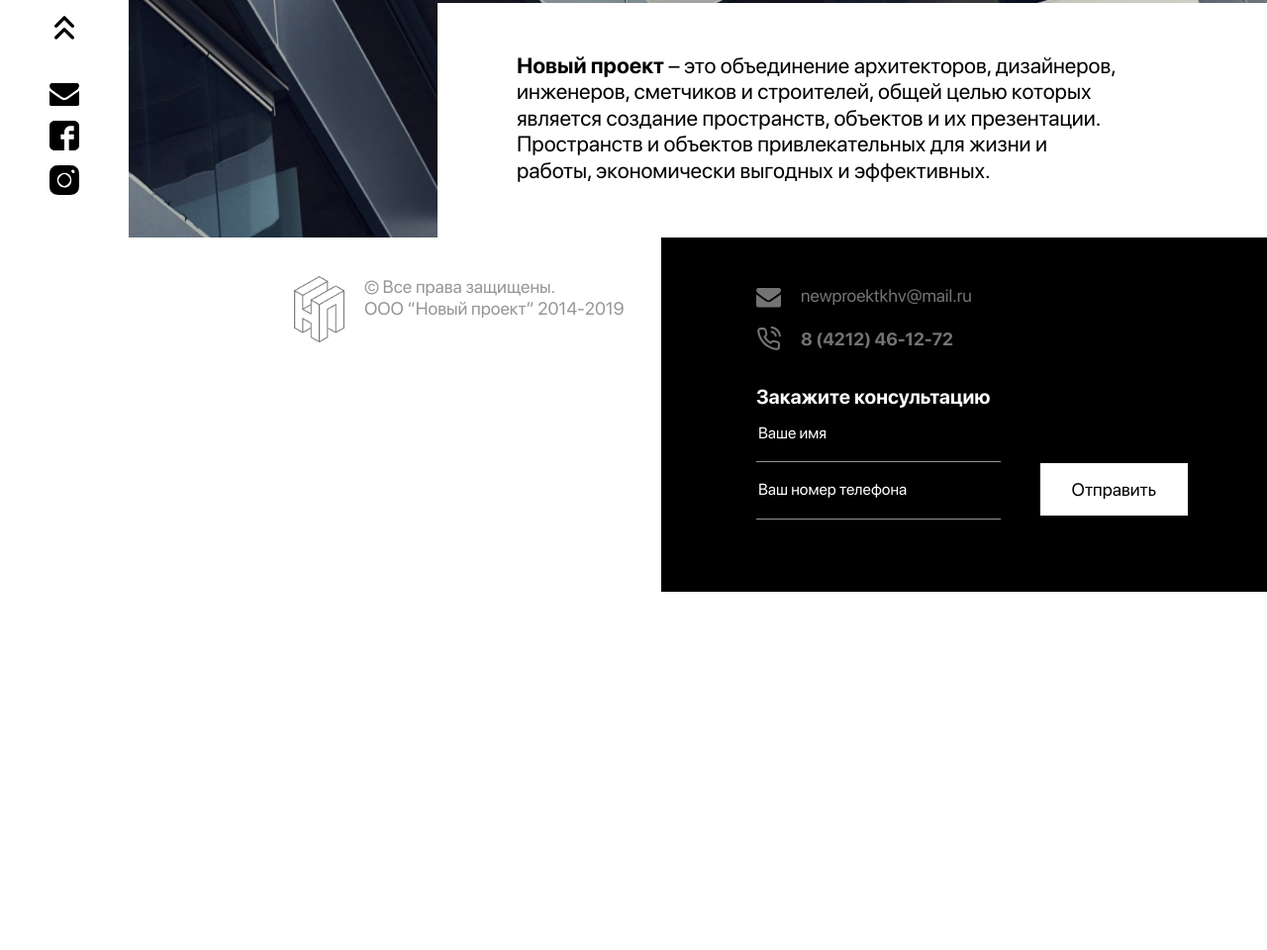
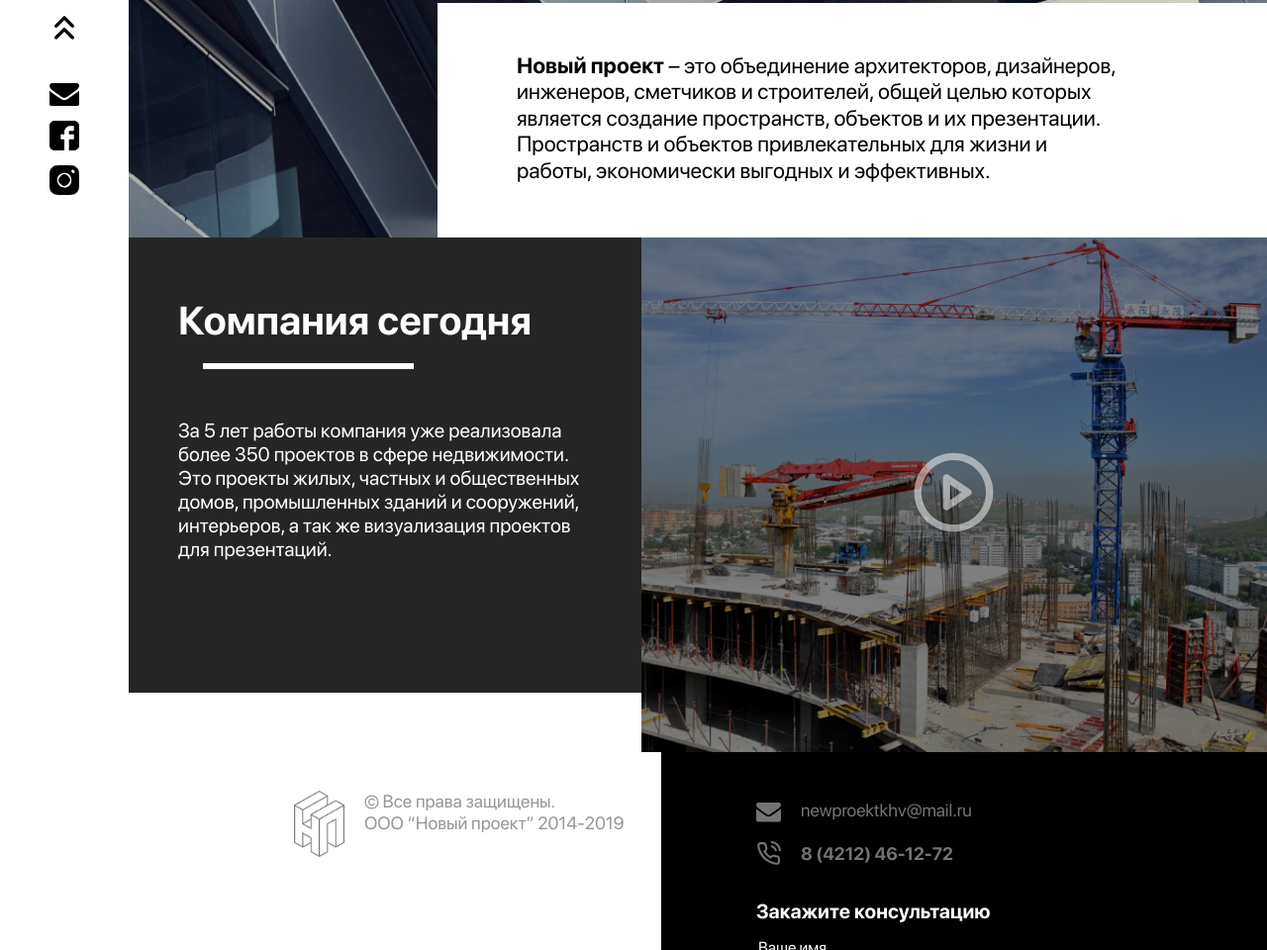
Before and after one commit to AlexKobiliansky/newproject, a website: page app/page-about.html in a window 1280 px wide. Shown: the part 548-1508 px from the top of the page at 99% size. Before the commit the page ends 1146 px from the top, so only its background shows below. Drawn offline with Linux system fonts and the light colour scheme; some packages are replaced by stand-ins of ours.

Commit message:
section today complete

```diff
--- a/app/page-about.html
+++ b/app/page-about.html
@@ -132,6 +132,22 @@
     </section>
     <!-- ======= SECTION ABOUT-INTRO END ======= -->
 
+    <!-- ======= SECTION TODAY START ======= -->
+    <section class="s-today">
+        <div class="today-content">
+            <h2 class="section-title">Компания сегодня</h2>
+            <div class="today-content-desc">
+                За 5 лет работы компания уже реализовала более 350 проектов в сфере недвижимости. Это проекты жилых, частных и общественных домов, промышленных зданий и сооружений, интерьеров, а так же визуализация проектов для презентаций.
+            </div>
+        </div>
+
+        <div class="today-videolink" style="background-image: url('img/today-video.jpg');">
+            <a href="#video-popup" class="btn-play" data-video="j4F3vwIkxTc"><img src="img/icons/video-btn.svg"
+                                                                                  alt="play video" class="svg"></a>
+        </div>
+    </section>
+    <!-- ======= SECTION TODAY END ======= -->
+
 
 
 
--- a/app/sass/base/_media.sass
+++ b/app/sass/base/_media.sass
@@ -4,11 +4,24 @@
 /*==========  Desktop First  ==========*/
 
 @media screen and (max-width: 1800px)
+
+  .today-content
+    padding-left: 50px
+    padding-right: 50px
+
   .container, .container.right
     margin-left: 260px
     max-width: calc(100% - 340px)
 
 @media screen and (max-width: 1700px)
+
+  .today-content
+    font-size: 20px
+    .section-title
+      font-size: 40px
+      margin-bottom: 75px
+      &:after
+        height: 6px
 
   .about-intro-title
     left: 32px
@@ -273,6 +286,11 @@
 
 @media screen and (max-width: 1500px)
 
+  .today-content
+    width: 45%
+  .today-videolink
+    width: 55%
+
   .about-intro-title
     left: 0
 
@@ -551,6 +569,10 @@
 // ≥1200px
 +media-breakpoint-down(lg)
 
+  .s-today
+    left: 0
+    width: 100%
+
   .s-about-intro
     left: 0
     width: 100%
@@ -746,8 +768,6 @@
     flex-wrap: wrap
     .half-part
       width: 100%
-
-
 
   .intro-slide-desc
     font-size: 20px
@@ -838,6 +858,16 @@
 
 // ≥992px
 +media-breakpoint-down(md)
+
+  .s-today
+    flex-direction: column-reverse
+
+  .today-videolink
+    width: 100%
+
+  .today-content
+    width: 100%
+    height: auto
 
   .about-intro-title
     padding-left: 30px
@@ -1146,6 +1176,9 @@
 // ≥768px
 +media-breakpoint-down(sm)
 
+  .today-videolink
+    height: 400px
+
   .servlist-item
     &-project
       height: 400px
@@ -1288,6 +1321,20 @@
 
 // ≥480px
 +media-breakpoint-down(xs)
+
+  .today-videolink
+    height: 200px
+    .svg
+      width: 55px
+      height: auto
+  .today-content
+    padding: 40px 30px 30px
+    font-size: 14px
+    .section-title
+      font-size: 36px
+      margin-bottom: 80px
+      &:after
+        width: 240px
 
   .about-intro-title
     width: 100%
--- /dev/null
+++ b/app/sass/layout/_s-today.sass
@@ -0,0 +1,45 @@
+.s-today
+  padding-top: 0
+  color: #fff
+  display: flex
+  justify-content: space-between
+  left: 130px
+  width: calc(100% - 130px)
+  position: relative
+
+.today-content
+  background-color: #252525
+  width: calc(100% - 838px)
+  height: 460px
+  padding: 60px 180px 90px
+  font-size: 22px
+  .section-title
+    color: #fff
+    margin-bottom: 100px
+    &:after
+      background-color: #fff
+
+.today-videolink
+  position: relative
+  width: 838px
+  height: 520px
+  display: flex
+  justify-content: center
+  align-items: center
+  +bg-cover
+  &:before
+    content: ''
+    position: absolute
+    left: 0
+    right: 0
+    top: 0
+    bottom: 0
+    background-color: rgba(0,0,0,.5)
+  .svg
+    fill: #fff
+    transition: all .3s ease
+    opacity: .5
+    width: 87px
+    height: auto
+    &:hover
+      opacity: .8
--- a/app/sass/main.sass
+++ b/app/sass/main.sass
@@ -24,6 +24,7 @@
 @import layout/s-servlist
 @import layout/s-serv-eval
 @import layout/s-about-intro
+@import layout/s-today
 @import layout/buttons
 @import layout/forms
 @import layout/footer
```
Also changed, not shown: app/css/main.min.css, app/img/today-video.jpg (added).
